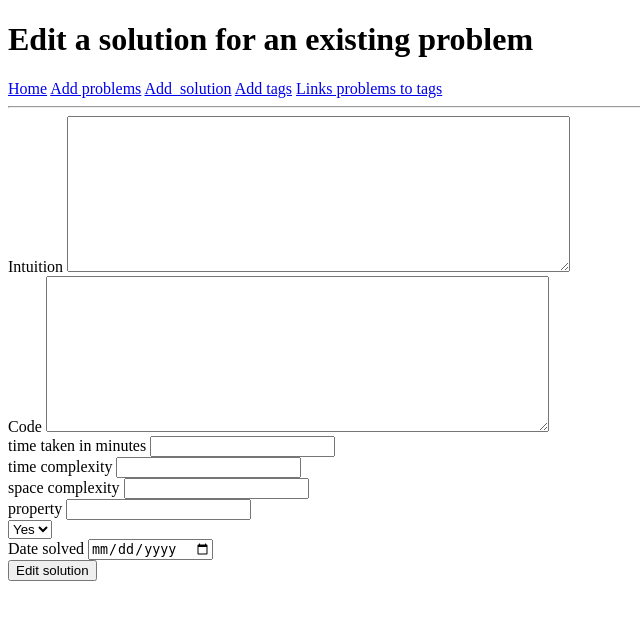
After one commit to harshraz48/leetrack, a Flask app: template templates/edit_solution.html in a window 1280 px wide. The commit adds this page. Shown: the top 620 px of the page, without its empty margins (0-640 px from the left). Run offline with Flask 3, Linux system fonts and the light colour scheme; the template is opened without the code that fills it, so the values that code supplies are empty.

Commit message:
added templates(edit solution & edit problem) and modified routes

```diff
--- a/app.py
+++ b/app.py
@@ -1,4 +1,5 @@
 import mysql.connector
+from flask import abort, redirect
 from flask import Flask, render_template, request
 import os
 from dotenv import load_dotenv
@@ -15,13 +16,45 @@ def get_db_connection():
 
 @app.route('/')
 def home():
+    difficulty = request.args.get('difficulty')
+    tag = request.args.get('tag')
+    q = request.args.get('q', '').strip()
+
+    query = """
+        SELECT p.id, p.problem_name, p.leetcode_num, p.difficulty,
+               COALESCE(GROUP_CONCAT(t.tag_name SEPARATOR ', '), '') AS tags
+        FROM problems p
+        LEFT JOIN problem_tags pt ON p.id = pt.problem_id
+        LEFT JOIN tags t ON pt.tag_id = t.id
+    """
+    params = []
+    conditions = []
+
+    if difficulty:
+        conditions.append("p.difficulty = %s")
+        params.append(difficulty)
+    if tag:
+        conditions.append("p.id in (SELECT problem_id FROM problem_tags WHERE tag_id = %s)") #tag id is a string here cuh
+        params.append(tag)
+    if q:
+        conditions.append("p.problem_name LIKE %s")
+        params.append(f"%{q}")
+    if conditions:
+        query += " WHERE " + " AND ".join(conditions)
+
+    query += " GROUP BY p.id"
+
     conn = get_db_connection()
-    cursor = conn.cursor()
-    cursor.execute("SELECT * FROM problems")
+    cursor = conn.cursor(dictionary=True)
+    cursor.execute(query, tuple(params))
     problems = cursor.fetchall()
+
+    cursor.execute("SELECT id, tag_name FROM tags ORDER BY tag_name")
+    tags = cursor.fetchall()
+
     cursor.close()
     conn.close()
-    return render_template('home.html', problems=problems)
+    return render_template('home.html', problems=problems, selected_tag=tag, tags=tags, selected_difficulty=difficulty, q=q)
 
 @app.route('/add_problem', methods =['GET', 'POST'])
 def add_problems():
@@ -44,26 +77,28 @@ def add_problems():
 
 @app.route('/add_tags', methods=['GET', 'POST'])
 def add_tags():
+    conn = get_db_connection()
+    cursor = conn.cursor(dictionary=True)
+    message = None
+
     if request.method == 'POST':
-       tag_name = request.form['tag_name'].strip()
+        tag_name = request.form['tag_name'].strip()
+        if not tag_name:
+            message = "Tag name can't be empty."
+        else:
+            cursor.execute("SELECT id FROM tags WHERE LOWER(tag_name) = LOWER(%s)", (tag_name,))
+            if cursor.fetchone():
+                message = f"Tag '{tag_name}' already exists."
+            else:
+                cursor.execute("INSERT INTO tags (tag_name) VALUES (%s)", (tag_name,))
+                conn.commit()
+                message = f"Tag '{tag_name}' added."
 
-       conn = get_db_connection()
-       cursor = conn.cursor()
-       cursor.execute("SELECT id FROM tags WHERE LOWER(tag_name) = LOWER(%s)", (tag_name,))
-       existing = cursor.fetchone()
-
-       if existing:
-           message = f"Tag '{tag_name}' already exists. No dupllicates will be made."
-       else:
-           cursor.execute("INSERT INTO  tags (tag_name) VALUES (%s)", (tag_name,))
-           conn.commit()
-           message = f"Tag '{tag_name}' added."
-
-       cursor.close()
-       conn.close()
-       return message + "<a href='/'> Go home</a>"
-
-    return render_template('add_tags.html')
+    cursor.execute("SELECT id, tag_name FROM tags ORDER BY tag_name")
+    all_tags = cursor.fetchall()
+    cursor.close()
+    conn.close()
+    return render_template('add_tags.html', message=message, tags=all_tags)
 
 @app.route('/add_problem_tags', methods = ['GET', 'POST'])
 def add_problem_tag():
@@ -93,7 +128,7 @@ def add_problem_tag():
 @app.route('/add_solution', methods =['GET', 'POST'])
 def add_solutions():
    conn = get_db_connection()
-   cursor = conn.cursor()
+   cursor = conn.cursor(dictionary=True)
 
    if request.method == 'POST':
        problem_id = request.form['problem_id']
@@ -122,7 +157,7 @@ def add_solutions():
 @app.route('/solution/<int:problem_id>')
 def show_solution(problem_id):
     conn = get_db_connection()
-    cursor = conn.cursor()
+    cursor = conn.cursor(dictionary=True)
 
     cursor.execute("SELECT * FROM problems WHERE id=%s", (problem_id,))
     problem = cursor.fetchone()
@@ -135,5 +170,134 @@ def show_solution(problem_id):
 
     return render_template("show_solution.html", problem=problem, solutions=solutions)
 
+
+
+@app.route('/edit_solution/<int:solution_id>', methods = ['GET', 'POST'])
+def edit_solution(solution_id):
+    conn = get_db_connection()
+    cursor = conn.cursor(dictionary=True)
+
+    cursor.execute("SELECT * FROM solutions WHERE id = %s", (solution_id,))
+    solution = cursor.fetchone()
+    if solution is None:
+        cursor.close()
+        conn.close()
+        abort(404)
+
+    if request.method == 'POST':
+        intuition = request.form['intuition']
+        code = request.form['code']
+        time_taken = request.form['time_taken']
+        time_complexity = request.form['time_complexity']
+        space_complexity = request.form['space_complexity']
+        property = request.form['property_val']
+        need_to_revisit = request.form['need_to_revisit']
+        date_solved = request.form['date_solved']
+
+        cursor.execute(
+            """UPDATE solutions
+                SET intuition = %s, code = %s, time_taken = %s, time_complexity = %s, space_complexity = %s, property = %s, need_to_revisit = %s, date_solved = %s
+                WHERE id = %s""",
+                (intuition, code, time_taken, time_complexity, space_complexity, property, need_to_revisit, date_solved, solution_id)
+        )
+        conn.commit()
+        problem_id = solution['problem_id']
+        cursor.close()
+        conn.close()
+        return redirect(f"/solution/{problem_id}")
+
+    cursor.close()
+    conn.close()
+    return render_template('edit_solution.html', solution=solution)
+
+@app.route('/delete_solution/<int:solution_id>', methods = ['POST'])
+def delete_solution(solution_id):
+    conn = get_db_connection()
+    cursor = conn.cursor(dictionary= True)
+
+    cursor.execute("SELECT  * FROM solutions WHERE id = %s", (solution_id,))
+    solution = cursor.fetchone()
+    if solution is None:
+            cursor.close()
+            conn.close()
+            abort(404)
+
+    problem_id = solution['problem_id']
+    cursor.execute("DELETE FROM solutions WHERE id = %s", (solution_id,))
+    conn.commit()
+    cursor.close()
+    conn.close()
+    return redirect(f"/solution/{problem_id}")
+
+@app.route('/delete_problem/<int:problem_id>', methods = ['POST'])
+def delete_problem(problem_id):
+    conn = get_db_connection()
+    cursor = conn.cursor()
+
+    cursor.execute("SELECT id FROM problems WHERE id = %s", (problem_id,))
+    if cursor.fetchone() is None:
+       cursor.close()
+       conn.close()
+       abort(404)
+
+    cursor.execute("DELETE FROM  problem_tags WHERE problem_id =%s", (problem_id,))
+    cursor.execute("DELETE FROM  solutions WHERE problem_id =%s", (problem_id,))
+    cursor.execute("DELETE FROM  problems WHERE id =%s", (problem_id,))
+
+    conn.commit()
+    cursor.close()
+    conn.close()
+    return redirect("/")
+
+@app.route('/delete_tag/<int:tag_id>', methods = ['POST'])
+def delete_tag(tag_id):
+    conn = get_db_connection()
+    cursor = conn.cursor()
+
+    cursor.execute("SELECT id from tags WHERE id = %s", (tag_id,))
+    if cursor.fetchone() is None:
+        cursor.close()
+        conn.close()
+        abort(404)
+
+    cursor.execute("DELETE FROM problem_tags WHERE  tag_id = %s", (tag_id,))
+    cursor.execute("DELETE from tags WHERE id = %s", (tag_id,))
+
+    conn.commit()
+    cursor.close()
+    conn.close()
+    return redirect("/add_tags")
+
+@app.route('/edit_problem/<int:problem_id>', methods = ['GET', 'POST'])
+def edit_problem(problem_id):
+    conn = get_db_connection()
+    cursor = conn.cursor(dictionary=True)
+
+    cursor.execute("SELECT * FROM problems WHERE id = %s", (problem_id,))
+    problem = cursor.fetchone()
+    if problem is None:
+        cursor.close()
+        conn.close()
+        abort(404)
+
+    if request.method == 'POST':
+        problem_name = request.form['problem_name']
+        leetcode_num = request.form['leetcode_num']
+        difficulty = request.form['difficulty']
+
+        cursor.execute(
+            """UPDATE problems
+                SET problem_name = %s, leetcode_num = %s, difficulty = %s WHERE id = %s""",
+                (problem_name, leetcode_num, difficulty, problem_id)
+        )
+        conn.commit()
+        cursor.close()
+        conn.close()
+        return redirect("/")
+
+    cursor.close()
+    conn.close()
+    return render_template('edit_problems.html', problem=problem)
+
 if __name__ == '__main__':
     app.run(debug=True)
--- /dev/null
+++ b/tempCodeRunnerFile.py
@@ -0,0 +1 @@
+r
--- a/templates/add_solution.html
+++ b/templates/add_solution.html
@@ -17,15 +17,15 @@
         <label>Problem</label>
         <select name="problem_id">
             {% for problem in problems %}
-            <option value="{{ problem[0] }}">{{ problem[1] }}</option>
+              <option value="{{ problem.id }}">{{ problem.problem_name }}</option>
             {% endfor %}
         </select><br>
 
         <label>Intuition</label>
-        <input type = "text" name = "intuition"><br>
+        <textarea name="intuition" rows="10" cols="60"></textarea><br>
 
         <label>Code</label>
-        <input type ="text" name = "code"><br>
+        <textarea name="code" rows="10" cols="60"></textarea><br>
 
         <label>time taken in minutes</label>
         <input type ="number" name = "time_taken"><br>
--- /dev/null
+++ b/templates/edit_solution.html
@@ -0,0 +1,48 @@
+<!DOCTYPE html>
+<html>
+    <head><title>EDIT SOLUTION</title></head>
+<body>
+    <h1>Edit a solution for an existing problem</h1>
+
+    <nav>
+        <a href="/">Home</a>
+        <a href="/add_problem">Add problems</a>
+        <a href="/add_solution">Add_solution</a>
+        <a href="/add_tags">Add tags</a>
+        <a href="/add_problem_tags">Links problems to tags</a>
+    </nav>
+
+    <hr>
+
+    <form method="POST">
+
+
+        <label>Intuition</label>
+        <textarea name="intuition" rows="10" cols="60">{{ solution.intuition }}</textarea><br>
+        <label>Code</label>
+        <textarea name="code" rows="10" cols="60">{{ solution.code }}</textarea><br>
+
+        <label>time taken in minutes</label>
+        <input type="number" name="time_taken" value="{{ solution.time_taken }}"><br>
+
+        <label>time complexity</label>
+        <input type = "text" name = "time_complexity" value="{{ solution.time_complexity }}"><br>
+
+        <label>space complexity</label>
+        <input type = "text" name = "space_complexity" value="{{ solution.space_complexity}}"><br>
+
+        <label>property</label>
+        <input type="text" name="property_val" value="{{ solution.property }}"><br>
+
+        <select name="need_to_revisit">
+        <option value="yes" {% if solution.need_to_revisit == 'yes' %}selected{% endif %}>Yes</option>
+        <option value="no" {% if solution.need_to_revisit == 'no' %}selected{% endif %}>No</option>
+        </select><br>
+
+        <label>Date solved</label>
+        <input type="date" name="date_solved" value="{{ solution.date_solved }}"><br>
+        <button type="submit">Edit solution</button>
+    </form>
+
+</body>
+</html>
```
Also changed, not shown: templates/add_tags.html (+13 -0 lines), templates/edit_problems.html (added, +35 -0 lines), templates/home.html (+34 -5 lines), templates/show_solution.html (+19 -12 lines), 1 other file.
